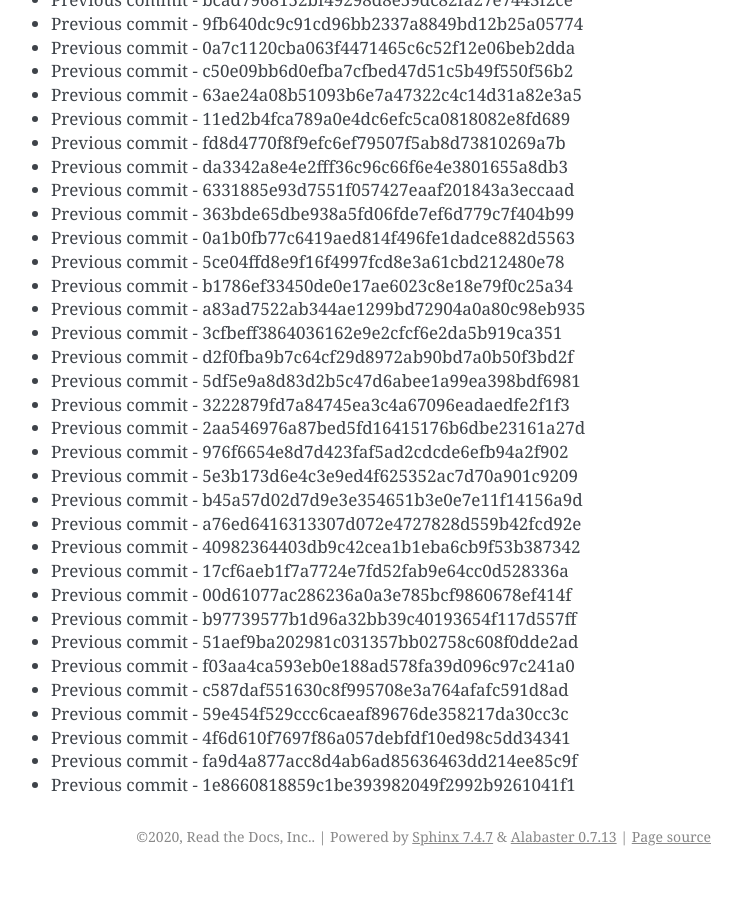
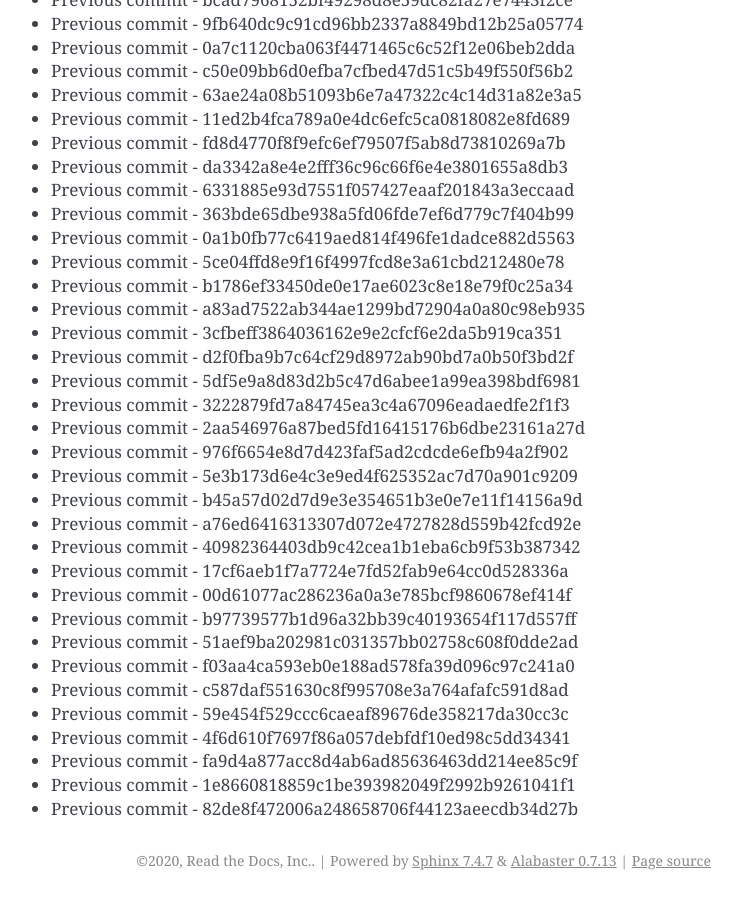
Before and after one commit to readthedocs/rtd-git-stresstest, a Sphinx documentation site: the page built from docs/updates.rst, in a window 1280 px wide and 900 px high, scrolled down 105457 px. Shown: the whole window, without its empty margins (399-1141 px from the left). Built offline with Sphinx 7.4.7, drawn with Linux system fonts in a browser that asks for light colours; before the commit the page ends 106333 px from its top, so only the background shows below that.

Commit message:
Generating commit from previous: 82de8f472006a248658706f44123aeecdb34d27b

```diff
--- a/docs/updates.rst
+++ b/docs/updates.rst
@@ -4463,3 +4463,4 @@ It can be tested for any performance characteristics.
 * Previous commit - 4f6d610f7697f86a057debfdf10ed98c5dd34341
 * Previous commit - fa9d4a877acc8d4ab6ad85636463dd214ee85c9f
 * Previous commit - 1e8660818859c1be393982049f2992b9261041f1
+* Previous commit - 82de8f472006a248658706f44123aeecdb34d27b
```
